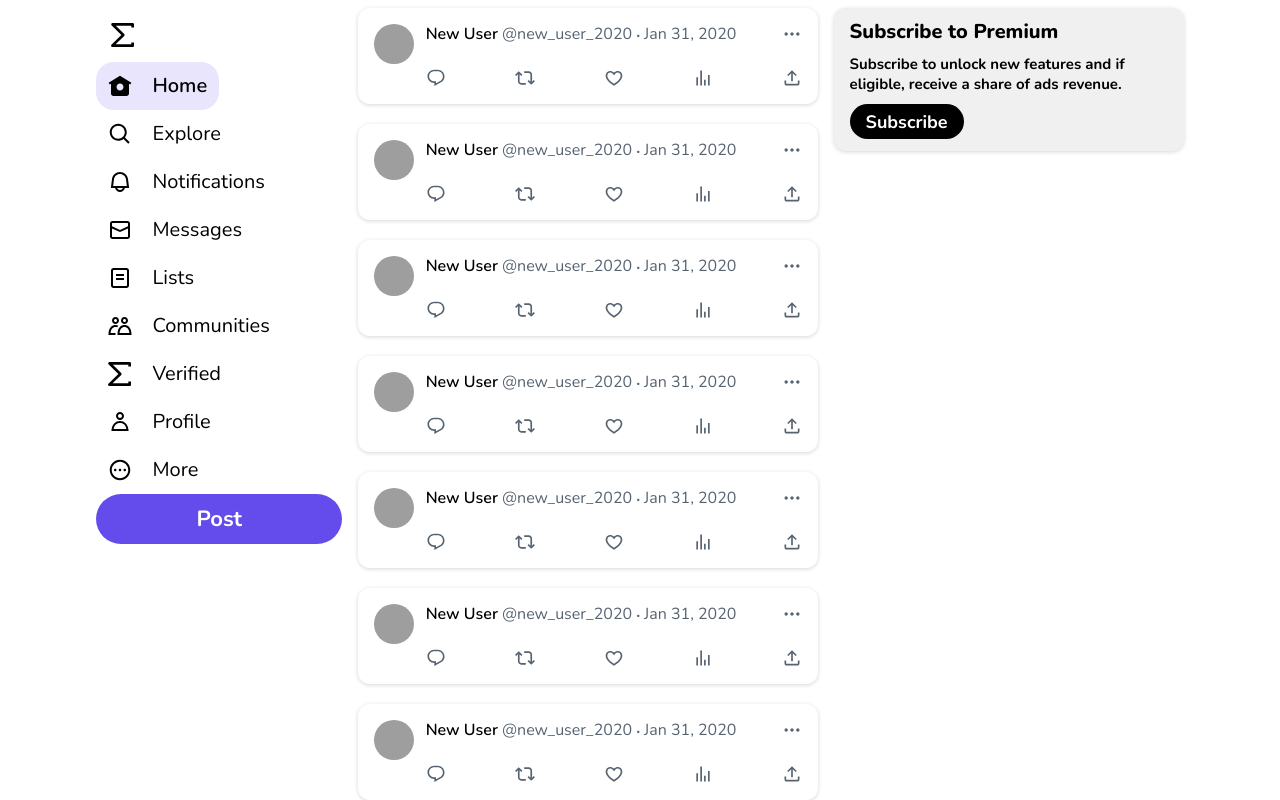
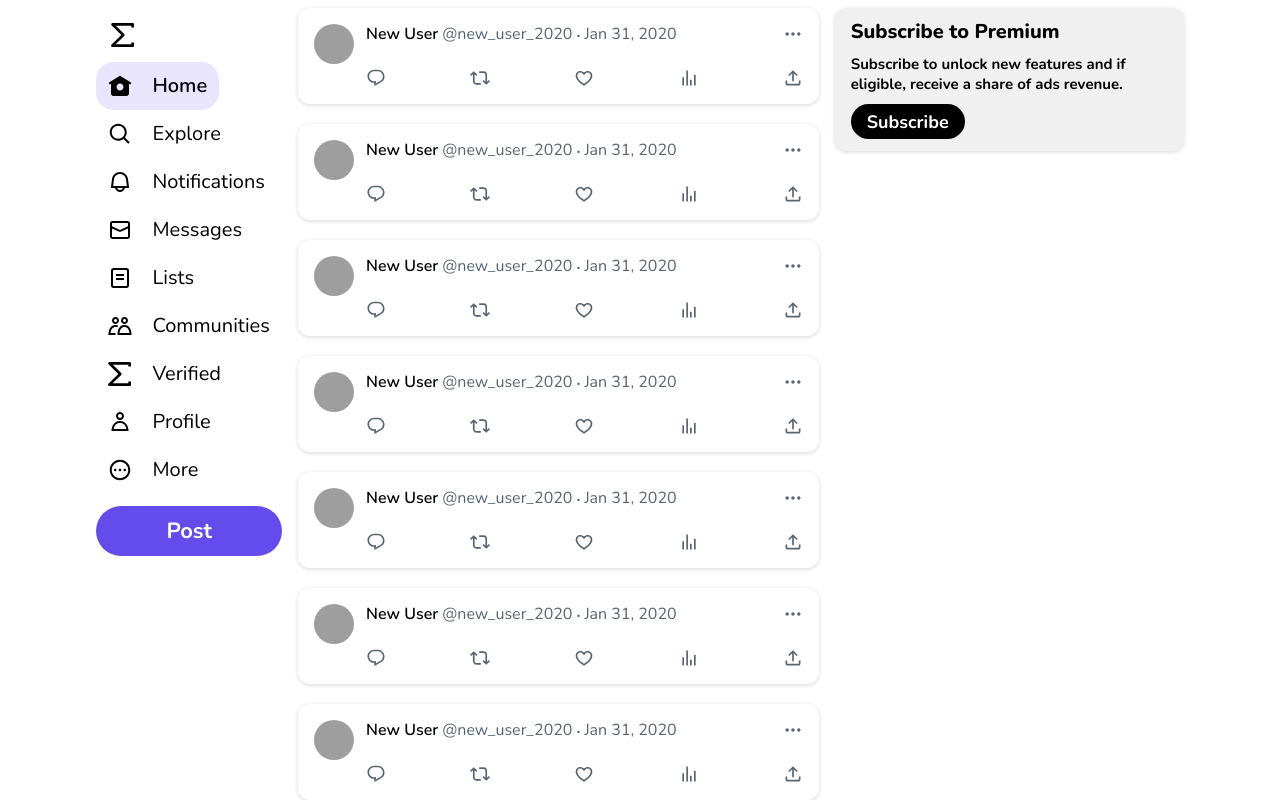
Before and after one commit to mohanmohadikar/microblogger-frontend, a React (Create React App) app: page / in a window 1280 px wide. Shown: the top 800 px of the page. Built offline with nearby package versions, Linux system fonts and the light colour scheme; grey boxes are pictures that could not be loaded.

Commit message:
improved padding for home page.

```diff
--- a/src/components/common-components/custom-button/custom-button.module.scss
+++ b/src/components/common-components/custom-button/custom-button.module.scss
@@ -1,9 +1,9 @@
 @import '../../../styles/all.scss';
 
 .container {
-  display: grid;
+  display: flex;
   justify-content: center;
-  align-content: center;
+  align-items: center;
   font-weight: 700;
   color: $color_white;
   cursor: pointer;
--- a/src/components/common-components/custom-button/custom-button.tsx
+++ b/src/components/common-components/custom-button/custom-button.tsx
@@ -1,4 +1,4 @@
-import { FC } from 'react';
+import { FC, ReactNode } from 'react';
 import {
   CustomButtonColor,
   CustomButtonSize
@@ -6,13 +6,13 @@
 import styles from './custom-button.module.scss';
 
 type CustomButtonPropType = {
-  text?: string;
+  content?: ReactNode;
   buttonColor?: CustomButtonColor;
   size?: CustomButtonSize;
   occupyWidth?: boolean;
 };
 const CustomButton: FC<CustomButtonPropType> = ({
-  text = '',
+  content = <></>,
   buttonColor = CustomButtonColor.primary,
   size = CustomButtonSize.small,
   occupyWidth = false
@@ -27,7 +27,7 @@
         size === CustomButtonSize.small ? styles.btn_small : styles.btn_large
       }`}
     >
-      {text}
+      {content}
     </div>
   );
 };
--- a/src/components/common-components/icon/icon-data.ts
+++ b/src/components/common-components/icon/icon-data.ts
@@ -223,6 +223,15 @@
       'M20.396 11c-.018-.646-.215-1.275-.57-1.816-.354-.54-.852-.972-1.438-1.246.223-.607.27-1.264.14-1.897-.131-.634-.437-1.218-.882-1.687-.47-.445-1.053-.75-1.687-.882-.633-.13-1.29-.083-1.897.14-.273-.587-.704-1.086-1.245-1.44S11.647 1.62 11 1.604c-.646.017-1.273.213-1.813.568s-.969.854-1.24 1.44c-.608-.223-1.267-.272-1.902-.14-.635.13-1.22.436-1.69.882-.445.47-.749 1.055-.878 1.688-.13.633-.08 1.29.144 1.896-.587.274-1.087.705-1.443 1.245-.356.54-.555 1.17-.574 1.817.02.647.218 1.276.574 1.817.356.54.856.972 1.443 1.245-.224.606-.274 1.263-.144 1.896.13.634.433 1.218.877 1.688.47.443 1.054.747 1.687.878.633.132 1.29.084 1.897-.136.274.586.705 1.084 1.246 1.439.54.354 1.17.551 1.816.569.647-.016 1.276-.213 1.817-.567s.972-.854 1.245-1.44c.604.239 1.266.296 1.903.164.636-.132 1.22-.447 1.68-.907.46-.46.776-1.044.908-1.681s.075-1.299-.165-1.903c.586-.274 1.084-.705 1.439-1.246.354-.54.551-1.17.569-1.816zM9.662 14.85l-3.429-3.428 1.293-1.302 2.072 2.072 4.4-4.794 1.347 1.246z'
     ],
     pathColors: ['#566370']
+  },
+  {
+    name: 'feather-icon',
+    viewWidth: 24,
+    viewHeight: 24,
+    paths: [
+      'M23 3c-6.62-.1-10.38 2.421-13.05 6.03C7.29 12.61 6 17.331 6 22h2c0-1.007.07-2.012.19-3H12c4.1 0 7.48-3.082 7.94-7.054C22.79 10.147 23.17 6.359 23 3zm-7 8h-1.5v2H16c.63-.016 1.2-.08 1.72-.188C16.95 15.24 14.68 17 12 17H8.55c.57-2.512 1.57-4.851 3-6.78 2.16-2.912 5.29-4.911 9.45-5.187C20.95 8.079 19.9 11 16 11zM4 9V6H1V4h3V1h2v3h3v2H6v3H4z'
+    ],
+    pathColors: ['#ffffff']
   }
 ];
 
--- a/src/components/home-page/home-page.module.scss
+++ b/src/components/home-page/home-page.module.scss
@@ -1,20 +1,22 @@
 @import '../../styles/all.scss';
 
 .container {
-  display: grid;
-  grid-template-columns: 2fr 4fr 350px;
+  display: flex;
   height: 100vh;
   padding: 0px 5%;
   background-color: $color_white;
 
   .left_part {
+    width: calc(34% - 180px);
     height: 100%;
   }
   .middle_part {
+    width: calc(66% - 180px);
     height: 100%;
     padding: 0px 16px;
   }
   .right_part {
+    width: 360px;
     height: 100%;
   }
 }
@@ -22,14 +24,16 @@
 // Mobile devices – 320px — 480px
 @media only screen and (min-width: 320px) and (max-width: 480px) {
   .container {
-    grid-template-columns: 1fr;
     padding: 0px 0px;
 
     .left_part {
-      visibility: hidden;
+      display: none;
+    }
+    .middle_part {
+      width: 100%;
     }
     .right_part {
-      visibility: hidden;
+      display: none;
     }
   }
 }
@@ -37,11 +41,16 @@
 // iPads, Tablets – 481px — 768px
 @media only screen and (min-width: 481px) and (max-width: 768px) {
   .container {
-    grid-template-columns: 60px calc(100% - 60px);
     padding: 0px 1%;
 
+    .left_part {
+      width: 60px;
+    }
+    .middle_part {
+      width: calc(100% - 60px);
+    }
     .right_part {
-      visibility: hidden;
+      display: none;
     }
   }
 }
@@ -49,11 +58,16 @@
 // Small screens, laptops – 769px — 1024px
 @media only screen and (min-width: 769px) and (max-width: 1024px) {
   .container {
-    grid-template-columns: 88px calc(100% - 88px);
     padding: 0px 5%;
 
+    .left_part {
+      width: 88px;
+    }
+    .middle_part {
+      width: calc(100% - 88px);
+    }
     .right_part {
-      visibility: hidden;
+      display: none;
     }
   }
 }
@@ -61,15 +75,13 @@
 // Desktops, large screens – 1025px — 1200px
 @media only screen and (min-width: 1025px) and (max-width: 1200px) {
   .container {
-    grid-template-columns: 88px calc(60% - 88px) 350px;
-    padding: 0px 5%;
+    padding: 0px 3%;
   }
 }
 
 // Extra large screens, TV – 1201px, and more
 @media only screen and (min-width: 1201px) {
   .container {
-    grid-template-columns: 2fr 4fr 350px;
     padding: 0px 7%;
   }
 }
--- a/src/components/navigation/navigation.tsx
+++ b/src/components/navigation/navigation.tsx
@@ -1,4 +1,5 @@
-import { useState } from 'react';
+import { useEffect, useRef, useState } from 'react';
+import { CustomButtonSize } from '../../constants/data-contants';
 import {
   NAV_COMMUNITIES,
   NAV_EXPLORE,
@@ -10,15 +11,38 @@
   NAV_PROFILE,
   NAV_VERIFIED
 } from '../../constants/label-contants';
+import CustomButton from '../common-components/custom-button/custom-button';
 import Icon from '../common-components/icon/icon';
 import styles from './navigation.module.scss';
-import CustomButton from '../common-components/custom-button/custom-button';
-import { CustomButtonSize } from '../../constants/data-contants';
 
 const Navigation = () => {
+  const navRef = useRef<HTMLDivElement | null>(null);
   const [selectedTab, setSelectedTab] = useState(NAV_HOME);
+  const [screenWidth, setScreenWidth] = useState(window.innerWidth);
+  const [componentWidth, setComponentWidth] = useState(window.innerWidth);
+
+  useEffect(() => {
+    const handleResize = () => {
+      setScreenWidth(window.innerWidth);
+    };
+    window.addEventListener('resize', handleResize);
+    // Clean up the event listener when the component unmounts
+    return () => {
+      window.removeEventListener('resize', handleResize);
+    };
+  }, []);
+
+  useEffect(() => {
+    if (navRef?.current) {
+      setComponentWidth(navRef?.current?.clientWidth);
+      console.log('====================================');
+      console.log({ width: navRef?.current?.clientWidth });
+      console.log('====================================');
+    }
+  }, [screenWidth]);
+
   return (
-    <div className={styles.navigation_container}>
+    <div ref={navRef} className={styles.navigation_container}>
       <div className={styles.navigation_item}>
         <Icon name="app-icon" size={30} />
       </div>
@@ -176,11 +200,24 @@
         <Icon name={'more-icon'} size={24} />
         <div className={styles.navigation_item_title}>{NAV_MORE}</div>
       </div>
-      <CustomButton
-        text={'Post'}
-        size={CustomButtonSize.large}
-        occupyWidth={true}
-      />
+      <div
+        style={{
+          width: componentWidth > 160 ? '100%' : '56px',
+          marginTop: '12px'
+        }}
+      >
+        <CustomButton
+          content={
+            componentWidth > 160 ? (
+              'Post'
+            ) : (
+              <Icon name={'feather-icon'} size={24} />
+            )
+          }
+          size={CustomButtonSize.large}
+          occupyWidth={true}
+        />
+      </div>
     </div>
   );
 };
--- a/src/components/subsribe-to-premium/subsribe-to-premium.tsx
+++ b/src/components/subsribe-to-premium/subsribe-to-premium.tsx
@@ -1,6 +1,3 @@
-import React from 'react';
-import styles from './subsribe-to-premium.module.scss';
-import CustomButton from '../common-components/custom-button/custom-button';
 import {
   CustomButtonColor,
   CustomButtonSize
@@ -9,6 +6,8 @@
   SUBSCRIBE_TO_PREMIUM_CONTENT,
   SUBSCRIBE_TO_PREMIUM_TITLE
 } from '../../constants/label-contants';
+import CustomButton from '../common-components/custom-button/custom-button';
+import styles from './subsribe-to-premium.module.scss';
 
 const SubscribeToPremium = () => {
   return (
@@ -18,7 +17,7 @@
         {SUBSCRIBE_TO_PREMIUM_CONTENT}
       </div>
       <CustomButton
-        text={'Subscribe'}
+        content={'Subscribe'}
         size={CustomButtonSize.small}
         buttonColor={CustomButtonColor.black}
       />
```
Also changed, not shown: src/components/navigation/navigation.module.scss (+11 -1 lines).
